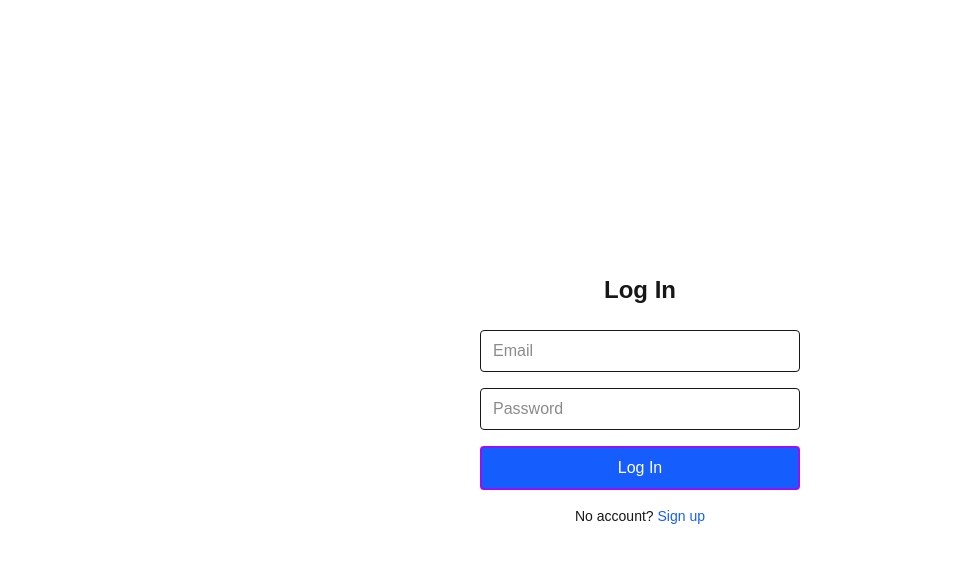
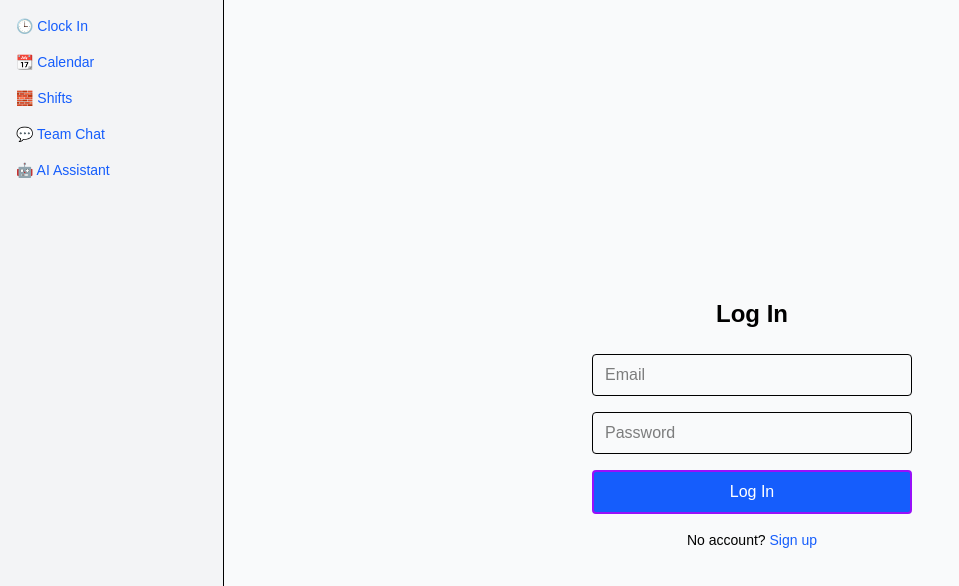
Before and after one commit to Darius-Gillingham/clockbase, a Next.js app: page / in a window 1280 px wide. Shown: the top 586 px of the page, without its empty margins (0-959 px from the left). Built offline with nearby package versions, Linux system fonts and the light colour scheme; no server answers.

Commit message:
layout 1

```diff
--- a/src/app/layout.tsx
+++ b/src/app/layout.tsx
@@ -1,33 +1,54 @@
-import type { Metadata } from "next"
-import { Geist, Geist_Mono } from "next/font/google"
-import "./globals.css"
-import { SessionProvider } from "./SessionProvider"
+// File: src/app/layout.tsx
+// Commit: replace body with visual filing cabinet layout and expandable drawer shell
+
+import type { Metadata } from 'next'
+import { Geist, Geist_Mono } from 'next/font/google'
+import './globals.css'
+import { SessionProvider } from './SessionProvider'
+import Link from 'next/link'
 
 const geistSans = Geist({
-  variable: "--font-geist-sans",
-  subsets: ["latin"],
+  variable: '--font-geist-sans',
+  subsets: ['latin'],
 })
 
 const geistMono = Geist_Mono({
-  variable: "--font-geist-mono",
-  subsets: ["latin"],
+  variable: '--font-geist-mono',
+  subsets: ['latin'],
 })
 
 export const metadata: Metadata = {
-  title: "Create Next App",
-  description: "Generated by create next app",
+  title: 'Clockbase',
+  description: 'AI-powered scheduling and shift tracking system',
 }
 
 export default function RootLayout({
   children,
-}: Readonly<{
+}: {
   children: React.ReactNode
-}>) {
+}) {
   return (
     <html lang="en">
       <body className={`${geistSans.variable} ${geistMono.variable} antialiased`}>
         <SessionProvider>
-          {children}
+          <div className="min-h-screen flex flex-col md:flex-row bg-gray-50 dark:bg-gray-900 text-black dark:text-white">
+
+            {/* Drawer panel (filing cabinet handle area) */}
+            <aside className="w-full md:w-56 border-b md:border-b-0 md:border-r border-black dark:border-white bg-gray-100 dark:bg-gray-800">
+              <nav className="flex md:flex-col justify-around md:justify-start gap-2 md:gap-4 p-4 text-sm font-medium">
+                <Link href="/" className="hover:underline text-blue-600 dark:text-blue-400">🕒 Clock In</Link>
+                <Link href="/calendar" className="hover:underline text-blue-600 dark:text-blue-400">📆 Calendar</Link>
+                <Link href="/shifts" className="hover:underline text-blue-600 dark:text-blue-400">🧱 Shifts</Link>
+                <Link href="/chat" className="hover:underline text-blue-600 dark:text-blue-400">💬 Team Chat</Link>
+                <Link href="/ai" className="hover:underline text-blue-600 dark:text-blue-400">🤖 AI Assistant</Link>
+              </nav>
+            </aside>
+
+            {/* Drawer content (active sheet view) */}
+            <main className="flex-1 px-4 py-6">
+              {children}
+            </main>
+          </div>
         </SessionProvider>
       </body>
     </html>
```
